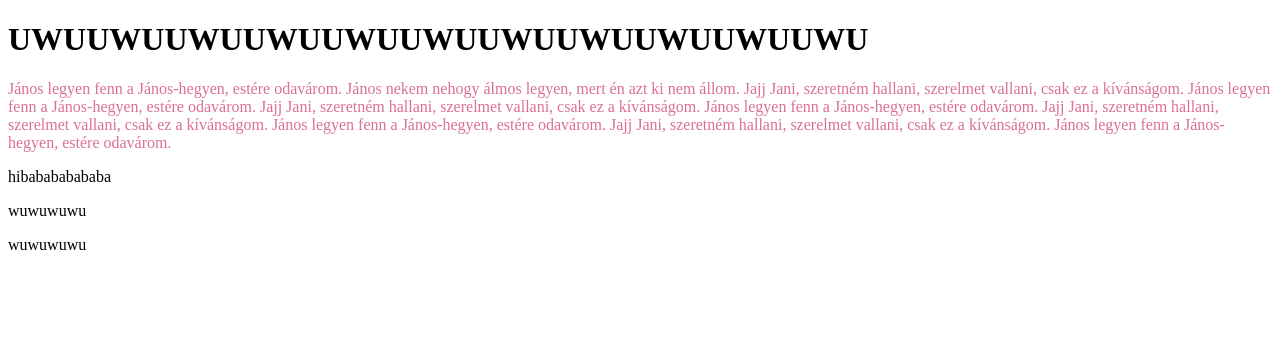
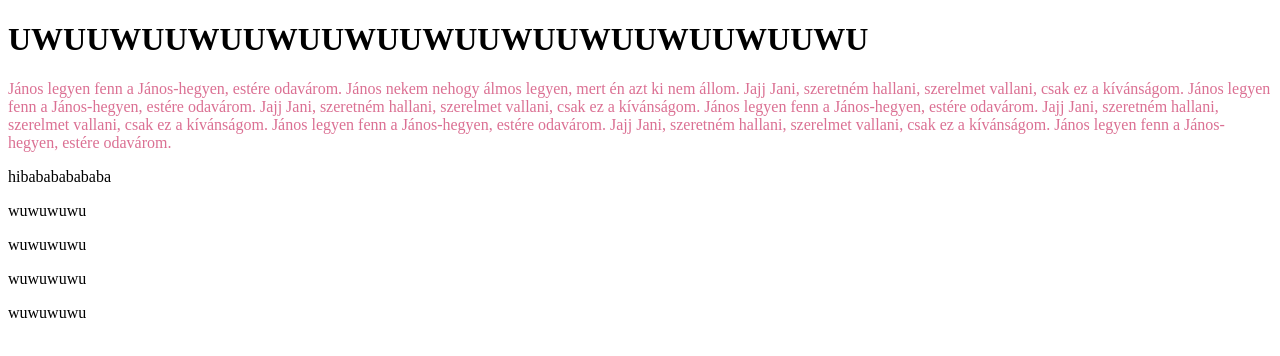
Before and after one commit to SoponyaiAron/10d-proba-3.0, a plain HTML site: page index.html in a window 1280 px wide. Drawn offline with Linux system fonts and the light colour scheme.

Commit message:
Update index.html

```diff
--- a/index.html
+++ b/index.html
@@ -20,6 +20,6 @@
         János legyen fenn a János-hegyen, estére odavárom.
     </p>
     <P>hibabababababa</P>
-    <p>wuwuwuwu</p><p>wuwuwuwu</p>
+    <p>wuwuwuwu</p><p>wuwuwuwu</p><p>wuwuwuwu</p><p>wuwuwuwu</p>
 </body>
 </html>
```
